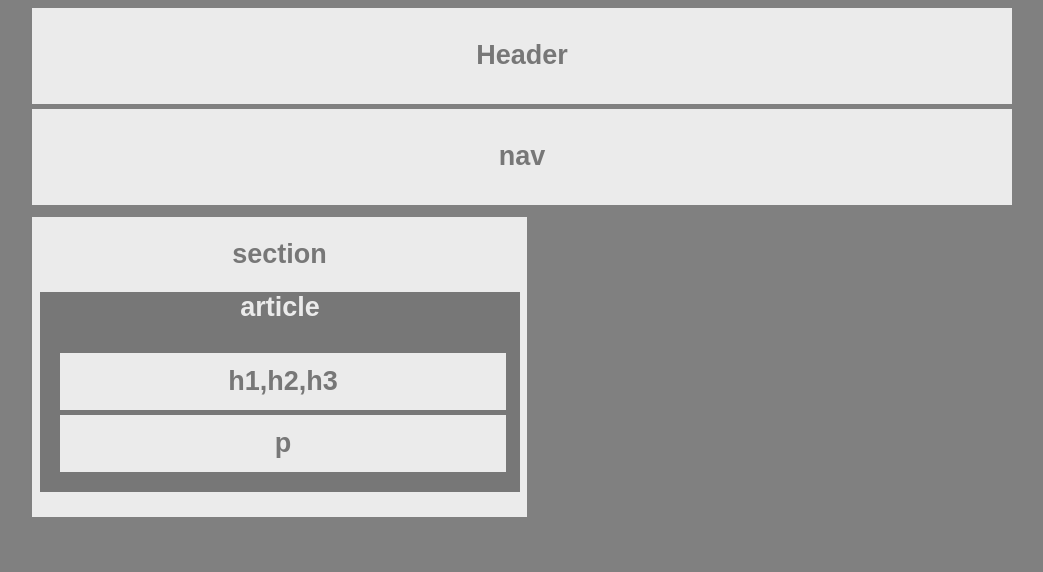
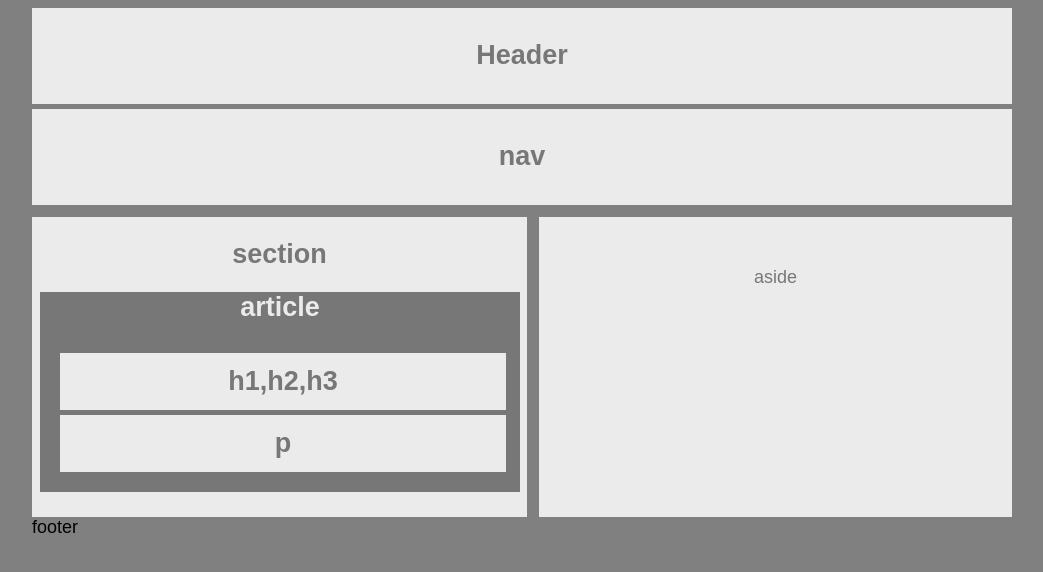
Before and after one commit to jose408510/HW-Wireframe, a plain HTML site: page index.html in a window 1280 px wide. Shown: the whole page, without its empty margins (93-1136 px from the left). Drawn offline with Linux system fonts and the light colour scheme.

Commit message:
<COMMENT>

```diff
--- a/index.html
+++ b/index.html
@@ -22,6 +22,9 @@
     </section>
 
 <div class="box">
+
+
+
     <section>
 
         <h2>section</h2>
@@ -40,6 +43,12 @@
 
       </div>
 
+<div class="blue">aside</div>
+
+
+<div class="foot">footer
+
+</div>
 
 </body>
 </html>
--- a/style.css
+++ b/style.css
@@ -1,7 +1,7 @@
 body{
     font-family: Arial, Helvetica Neue, Helvetica, sans-serif;
     background-color: gray;
-    width: 960px;
+    width: 990px;
     height: 960px;
     font-size: 18px;
     margin-left: 125px;
@@ -65,3 +65,17 @@ body{
         margin-left: 20px;
         padding: 13px;
     }
+.blue{
+    height:250px;
+    width: 473px;
+    background-color: #ebebeb;
+    float: right;
+    margin-top: 12px;
+    margin-right: 10px;
+    text-align: center;
+    padding-top: 50px;
+    color: #777;
+}
+.foot{
+
+}
```
